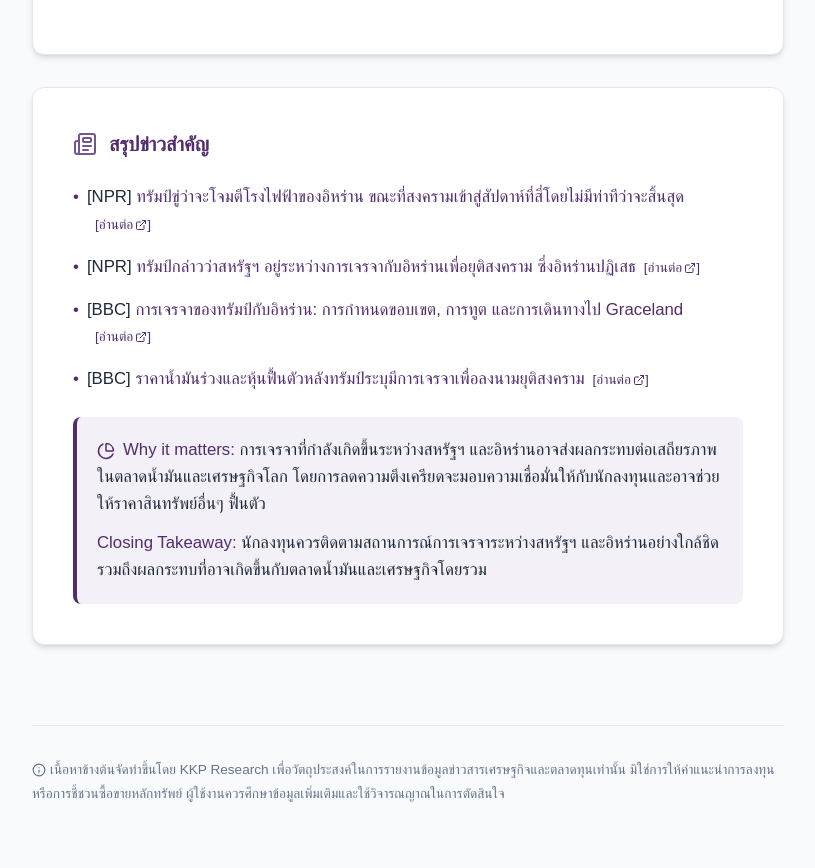
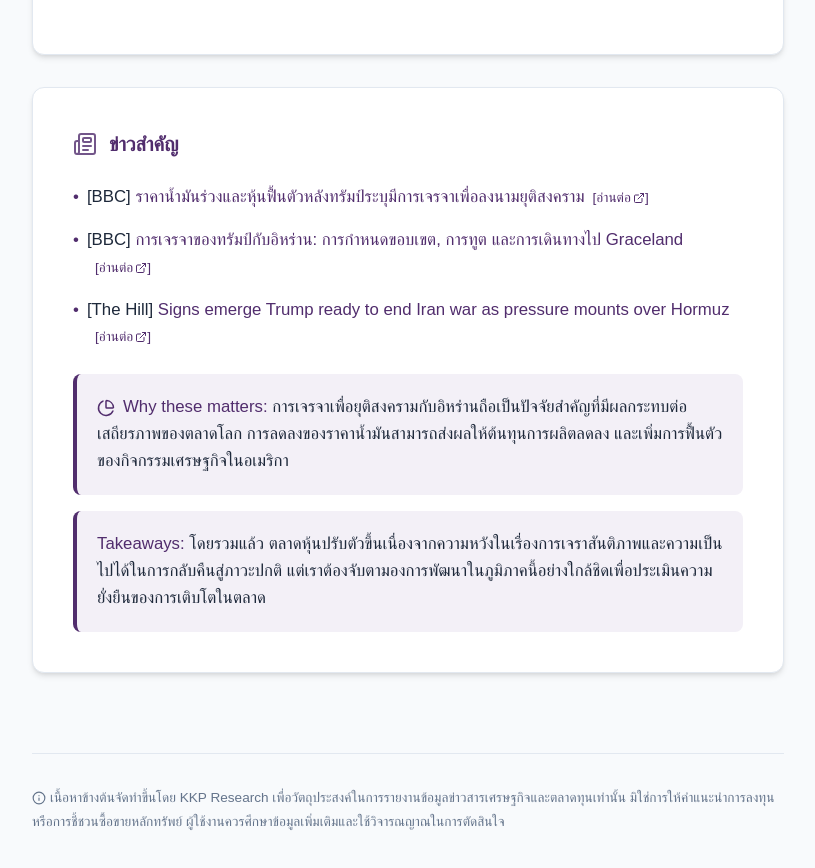
Before and after one commit to soi130/kkp-research-last-night-recap, a React (Vite) app: page / in a window 1280 px wide. Shown: the part 1500-2368 px from the top of the page, without its empty margins (232-1047 px from the left). Built offline with nearby package versions, Linux system fonts and the light colour scheme.

Commit message:
refactor: remove NPR news feed and separate takeaway boxes in UI

```diff
--- a/src/App.tsx
+++ b/src/App.tsx
@@ -62,7 +62,7 @@ function App() {
       <section className="section">
         <h2 className="section-title">
           <Newspaper size={24} />
-          สรุปข่าวสำคัญ
+          ข่าวสำคัญ
         </h2>
         <div className="story-content">
           {data.topNews.map((item: any, index: number) => (
@@ -98,12 +98,21 @@ function App() {
             borderRadius: '8px',
             borderLeft: '4px solid #512D6D'
           }}>
-            <p style={{marginBottom: '0.75rem'}}>
+            <p style={{marginBottom: 0}}>
               <PieChart size={18} style={{verticalAlign: 'middle', marginRight: '8px', color: '#512D6D'}} />
-              <strong>Why it matters:</strong> {data.whyItMatters}
+              <strong>Why these matters:</strong> {data.whyItMatters}
             </p>
+          </div>
+
+          <div style={{
+            marginTop: '1rem',
+            padding: '1.25rem',
+            background: '#f3f0f7',
+            borderRadius: '8px',
+            borderLeft: '4px solid #512D6D'
+          }}>
             <p style={{marginBottom: 0}}>
-              <strong>Closing Takeaway:</strong> {data.closingTakeaway}
+              <strong>Takeaways:</strong> {data.closingTakeaway}
             </p>
           </div>
         </div>
--- a/src/data.json
+++ b/src/data.json
@@ -77,14 +77,9 @@
   "moverStory": "**สรุปตลาดวันที่ 24 มีนาคม 2026**\n\nตลาดหุ้นสหรัฐฯ ในวันนี้มีการปรับตัวสูงขึ้น โดย S&P 500 เพิ่มขึ้น 1.15% และ Dow Jones เพิ่มขึ้น 1.38% ขณะที่ Nasdaq ก็ทำผลงานดีเช่นกันซึ่งเพิ่มขึ้น 1.38% โดยการฟื้นตัวนี้เกิดจากข่าวการเจรจากับอิหร่านของรัฐบาลทรัมป์ที่อาจช่วยลดความตึงเครียดในภูมิภาค รวมไปถึงการลดราคาน้ำมันดิบที่สามารถกระตุ้นการเติบโตทางเศรษฐกิจได้",
   "topNews": [
     {
-      "text": "ทรัมป์ขู่ว่าจะโจมตีโรงไฟฟ้าของอิหร่าน ขณะที่สงครามเข้าสู่สัปดาห์ที่สี่โดยไม่มีท่าทีว่าจะสิ้นสุด",
-      "url": "https://www.npr.org/2026/03/22/nx-s1-5753005/trump-threatens-irans-power-plants-as-war-enters-fourth-week-with-no-end-in-sight",
-      "source": "NPR"
-    },
-    {
-      "text": "ทรัมป์กล่าวว่าสหรัฐฯ อยู่ระหว่างการเจรจากับอิหร่านเพื่อยุติสงคราม ซึ่งอิหร่านปฏิเสธ",
-      "url": "https://www.npr.org/2026/03/23/nx-s1-5757172/iran-defiant-trump-hormuz",
-      "source": "NPR"
+      "text": "ราคาน้ำมันร่วงและหุ้นฟื้นตัวหลังทรัมป์ระบุมีการเจรจาเพื่อลงนามยุติสงคราม",
+      "url": "https://www.bbc.com/news/articles/czex56kwxxzo?at_medium=RSS&at_campaign=rss",
+      "source": "BBC"
     },
     {
       "text": "การเจรจาของทรัมป์กับอิหร่าน: การกำหนดขอบเขต, การทูต และการเดินทางไป Graceland",
@@ -92,11 +87,11 @@
       "source": "BBC"
     },
     {
-      "text": "ราคาน้ำมันร่วงและหุ้นฟื้นตัวหลังทรัมป์ระบุมีการเจรจาเพื่อลงนามยุติสงคราม",
-      "url": "https://www.bbc.com/news/articles/czex56kwxxzo?at_medium=RSS&at_campaign=rss",
-      "source": "BBC"
+      "text": "Signs emerge Trump ready to end Iran war as pressure mounts over Hormuz",
+      "url": "https://thehill.com/homenews/administration/5797035-trump-administration-iran-war/",
+      "source": "The Hill"
     }
   ],
-  "whyItMatters": "การเจรจาที่กำลังเกิดขึ้นระหว่างสหรัฐฯ และอิหร่านอาจส่งผลกระทบต่อเสถียรภาพในตลาดน้ำมันและเศรษฐกิจโลก โดยการลดความตึงเครียดจะมอบความเชื่อมั่นให้กับนักลงทุนและอาจช่วยให้ราคาสินทรัพย์อื่นๆ ฟื้นตัว",
-  "closingTakeaway": "นักลงทุนควรติดตามสถานการณ์การเจรจาระหว่างสหรัฐฯ และอิหร่านอย่างใกล้ชิด รวมถึงผลกระทบที่อาจเกิดขึ้นกับตลาดน้ำมันและเศรษฐกิจโดยรวม"
+  "whyItMatters": "การเจรจาเพื่อยุติสงครามกับอิหร่านถือเป็นปัจจัยสำคัญที่มีผลกระทบต่อเสถียรภาพของตลาดโลก การลดลงของราคาน้ำมันสามารถส่งผลให้ต้นทุนการผลิตลดลง และเพิ่มการฟื้นตัวของกิจกรรมเศรษฐกิจในอเมริกา",
+  "closingTakeaway": "โดยรวมแล้ว ตลาดหุ้นปรับตัวขึ้นเนื่องจากความหวังในเรื่องการเจราสันติภาพและความเป็นไปได้ในการกลับคืนสู่ภาวะปกติ แต่เราต้องจับตามองการพัฒนาในภูมิภาคนี้อย่างใกล้ชิดเพื่อประเมินความยั่งยืนของการเติบโตในตลาด"
 }
```
Also changed, not shown: 1 other file (tests, documents, lock files or other folders).
